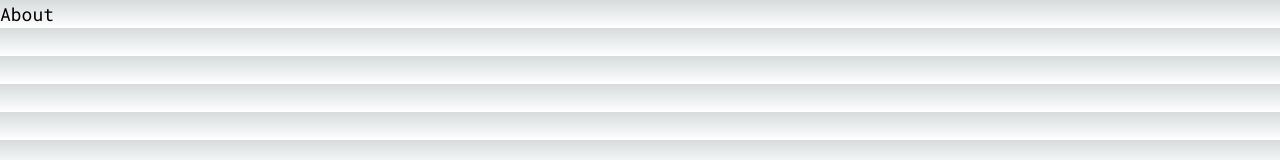
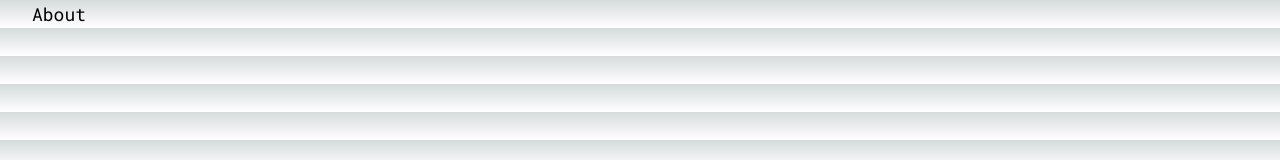
Before and after one commit to 0chriscrew0/exercise-app, a Next.js app: page /about in a window 1280 px wide. Shown: the top 160 px of the page. Built offline with nearby package versions, Linux system fonts and the light colour scheme.

Commit message:
add styling to Exercise component

```diff
--- a/app/layout.tsx
+++ b/app/layout.tsx
@@ -19,7 +19,7 @@ export default function RootLayout({
         head.tsx. Find out more at https://beta.nextjs.org/docs/api-reference/file-conventions/head
       */}
       <head />
-      <body className={`${roboto.className}`}>{children}</body>
+      <body className={`${roboto.className} mx-8`}>{children}</body>
     </html>
   )
 }
--- a/app/page.tsx
+++ b/app/page.tsx
@@ -12,10 +12,11 @@ export default async function Home() {
 
   return (
     <main>
-      <h1>hello next 13</h1>
+      <div className="grid gap-16 grid-cols-fluid">
       {res.map(({ name, difficulty, type, muscle }, i) => (
         <Exercise key={i} name={name} difficulty={difficulty} type={type} muscle={muscle} />
       ))}
+      </div>
     </main>
   )
 }
--- a/tailwind.config.js
+++ b/tailwind.config.js
@@ -12,7 +12,10 @@ module.exports = {
     extend: {
       fontFamily: {
         roboto: ['var(--font-roboto)']
-      }
+      },
+      gridTemplateColumns: {
+        fluid: 'repeat(auto-fit,minmax(15rem,1fr))',
+      },
     },
   },
   plugins: [],
```
